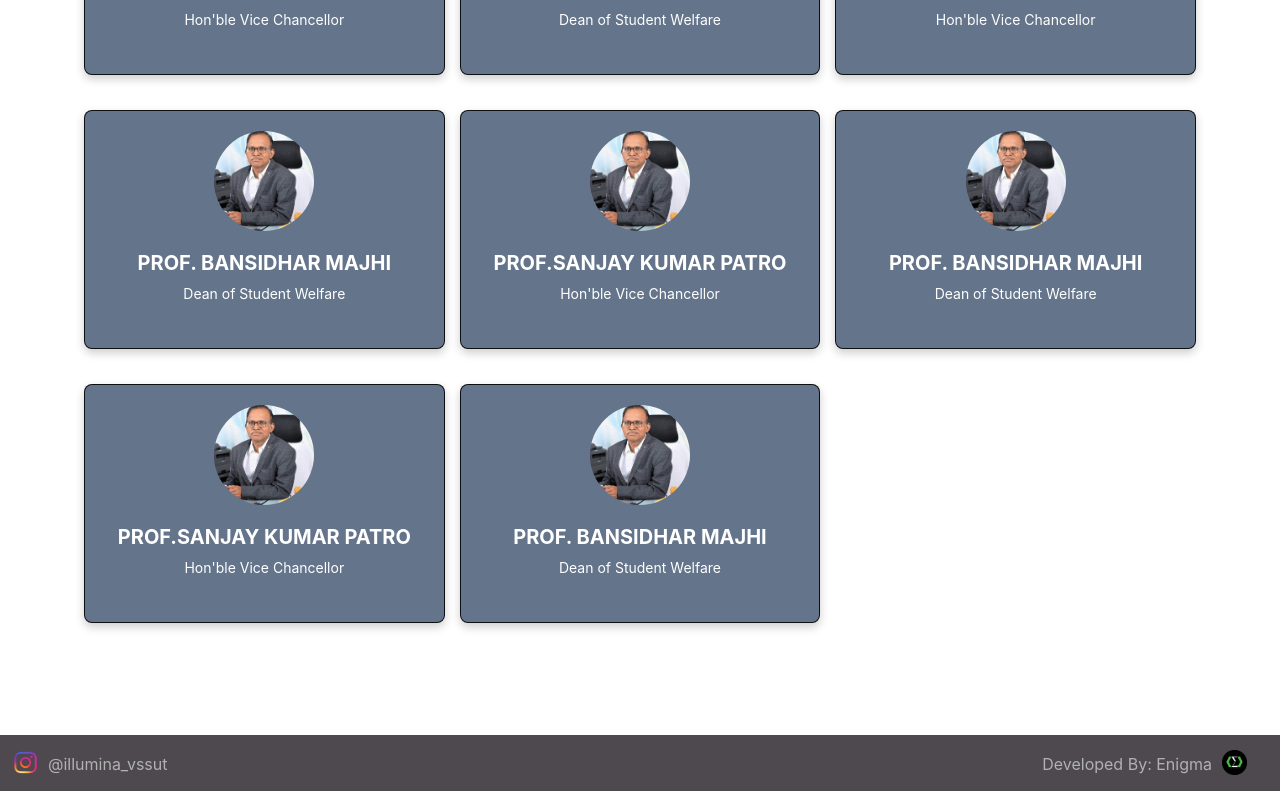
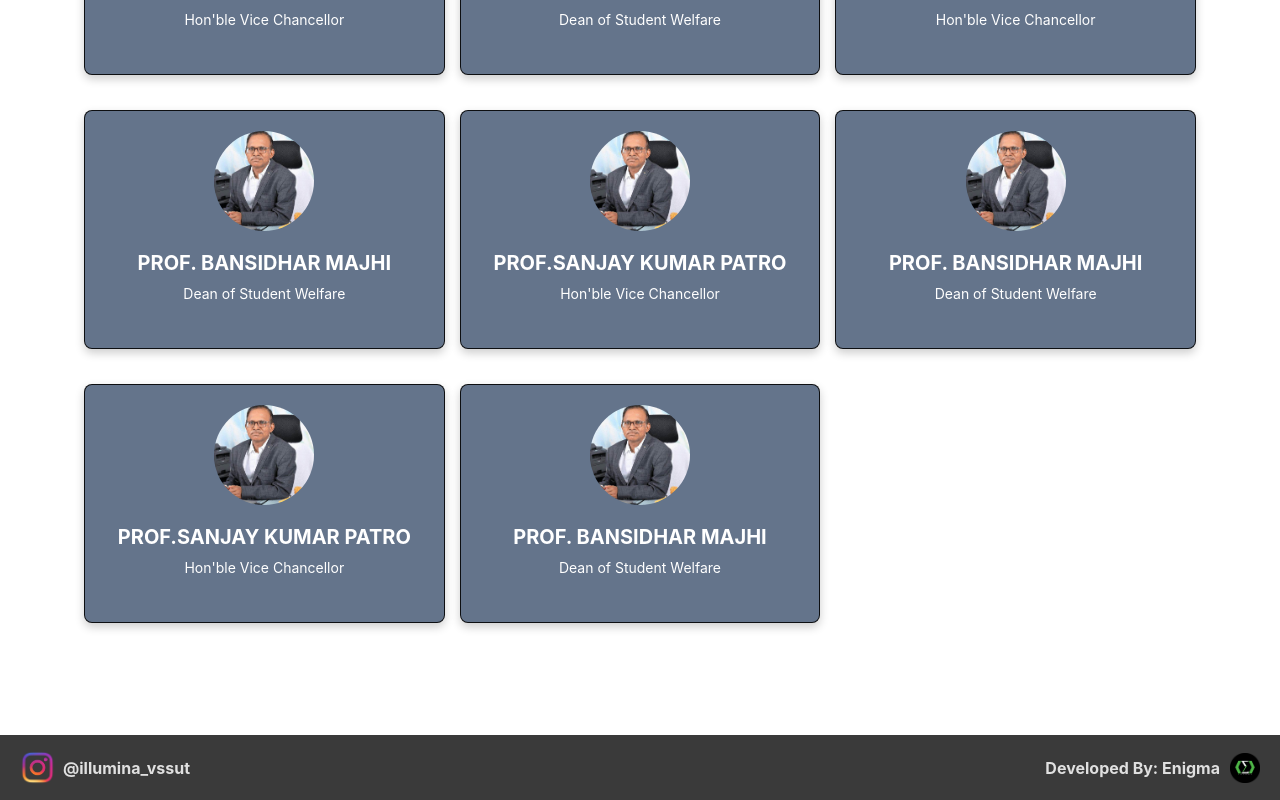
Before and after one commit to Sports-Society-VSSUT/illumina-2024-25-frontend, a Next.js app: page / in a window 1280 px wide. Shown: the part 6348-7148 px from the top of the page. Built offline with nearby package versions, Linux system fonts and the light colour scheme; no server answers.

Commit message:
refactor: Footer refactored

```diff
--- a/src/components/Footer.tsx
+++ b/src/components/Footer.tsx
@@ -7,28 +7,62 @@ function Footer() {
     <Stack
       className="foot"
       sx={{
+        flexDirection: "row",
         justifyContent: "space-between",
-        flexDirection: "row",
-        bgcolor: "#4D494F",
-        gap:"30px",
-        position: "static",
-        maxWidth: "100%",
-        padding:"8px",
-        paddingTop:"15px",
-        paddingBottom:"15px"
+        alignItems: "center",
+        bgcolor: "#3A3A3A", // Dark gray background
+        padding: "15px 20px",
+        gap: "20px",
+        width: "100%",
+        color: "#E0E0E0", // Light text color
       }}
     >
-      <Stack sx={{ flexDirection: "row", gap: "5px", ml: "0px" }}>
-        <Image src="/insta.png" alt="instagram" width={35} height={25} />
-        <a href="https://www.instagram.com/illumina.vssut?igshid=YmMyMTA2M2Y%3D" style={{ textDecoration: "none", color: "#b1b1b1"  }}>
-          <Typography sx={{mt: {xs:"5px",md:"2px"}, fontSize: { xs: "9px", md: "16px" } }}>@illumina_vssut</Typography>
+      {/* Instagram Section */}
+      <Stack sx={{ flexDirection: "row", alignItems: "center", gap: "8px" }}>
+        <Image src="/insta.png" alt="instagram" width={35} height={35} style={{objectFit:"cover"}}/>
+        <a
+          href="https://www.instagram.com/illumina.vssut?igshid=YmMyMTA2M2Y%3D"
+          style={{
+            textDecoration: "none",
+            color: "#E0E0E0",
+            transition: "color 0.3s",
+          }}
+          onMouseOver={(e) => (e.currentTarget.style.color = "#5DADE2")}
+          onMouseOut={(e) => (e.currentTarget.style.color = "#E0E0E0")}
+        >
+          <Typography
+            sx={{
+              fontSize: { xs: "10px", md: "16px" },
+              fontWeight: "bold",
+            }}
+          >
+            @illumina_vssut
+          </Typography>
         </a>
       </Stack>
-      <Stack sx={{ flexDirection: "row", gap: "10px", mr: "25px" }}>
-        <a href="https://enigmavssut.com/" style={{ textDecoration: "none", color: "#b1b1b1" }}>
-          <Typography sx={{ mt: {xs:"5px",md:"2px"}, fontSize: { xs: "9px", md: "16px" } }}>Developed By: Enigma</Typography>
+
+      {/* Enigma Section */}
+      <Stack sx={{ flexDirection: "row", alignItems: "center", gap: "10px" }}>
+        <a
+          href="https://enigmavssut.com/"
+          style={{
+            textDecoration: "none",
+            color: "#E0E0E0",
+            transition: "color 0.3s",
+          }}
+          onMouseOver={(e) => (e.currentTarget.style.color = "#5DADE2")}
+          onMouseOut={(e) => (e.currentTarget.style.color = "#E0E0E0")}
+        >
+          <Typography
+            sx={{
+              fontSize: { xs: "10px", md: "16px" },
+              fontWeight: "bold",
+            }}
+          >
+            Developed By: Enigma
+          </Typography>
         </a>
-        <Image src="/enigma.png" alt="enigma" width={25} height={25} />
+        <Image src="/enigma.png" alt="enigma" width={30} height={30} style={{objectFit:"cover"}}/>
       </Stack>
     </Stack>
   );
```
